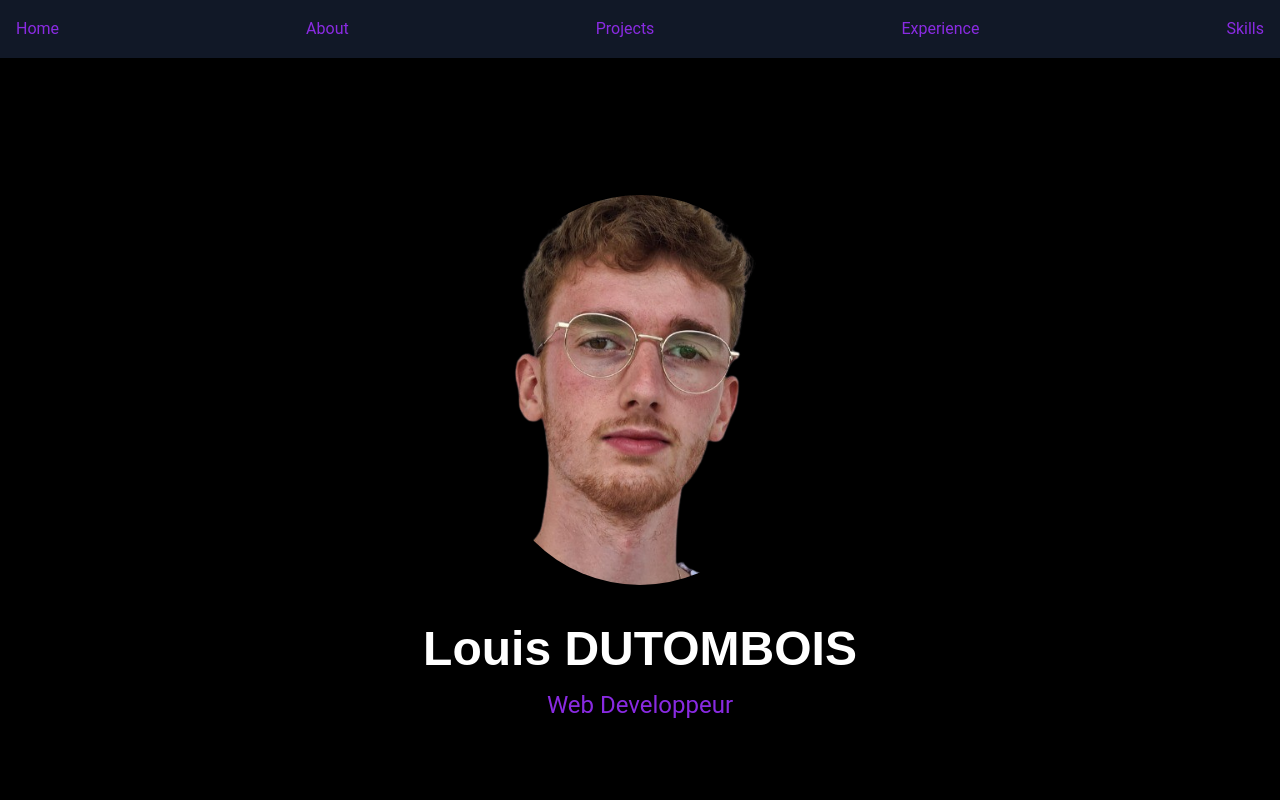
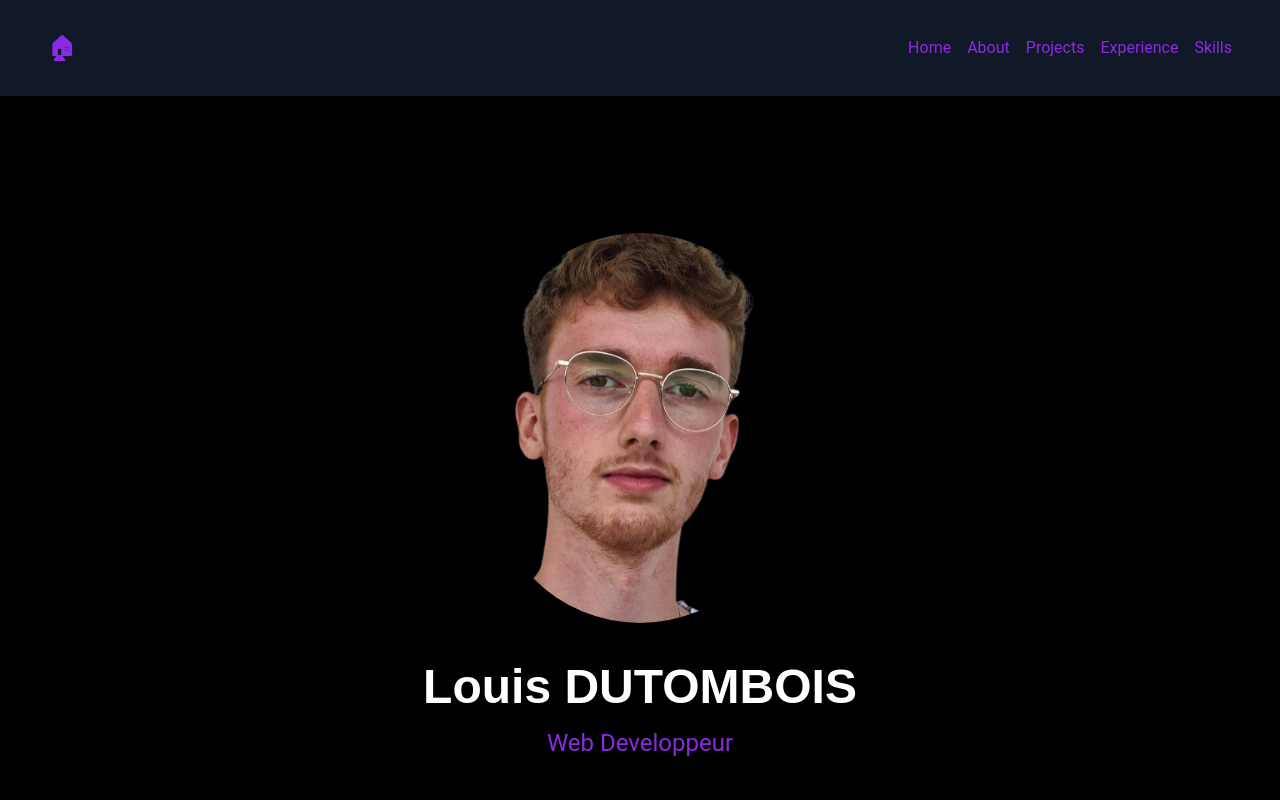
Before and after one commit to Louis-DUTOMBOIS/Portfolio-next, a Next.js app: page / in a window 1280 px wide. Shown: the top 800 px of the page. Built offline with nearby package versions, Linux system fonts and the light colour scheme.

Commit message:
Mise a jour du portfolio

```diff
--- a/app/NavBar/MobileNav.tsx
+++ b/app/NavBar/MobileNav.tsx
@@ -1,26 +1,54 @@
-import React from "react";
+import React, { useState } from "react";
 import Link from "next/link";
 
 const MobileNav = () => {
+    const [menuOpen, setMenuOpen] = useState(false);
+
+    const toggleMenu = () => {
+        setMenuOpen(!menuOpen);
+    };
+
     return (
         <nav className="bg-gray-900 p-4 text-white">
-            <ul className="flex justify-between">
-                <li>
-                    <Link href="/" aria-current="page" className="nav-link">Home</Link>
-                </li>
-                <li>
-                    <Link href="/About/" aria-current="page" className="nav-link">About</Link>
-                </li>
-                <li>
-                    <Link href="/Projects/" aria-current="page" className="nav-link">Projects</Link>
-                </li>
-                <li>
-                    <Link href="/Experience/" aria-current="page" className="nav-link">Experience</Link>
-                </li>
-                <li>
-                    <Link href="/Skills/" aria-current="page" className="nav-link">Skills</Link>
-                </li>
-            </ul>
+            <div className="max-w-7xl mx-auto px-4 sm:px-6 lg:px-8">
+                <div className="flex items-center justify-between h-16">
+                    <div className="flex-shrink-0">
+                        <Link href="/" legacyBehavior>
+                            <a className="text-violet font-bold text-2xl">🏠︎</a>
+                        </Link>
+                    </div>
+                    <div className="hidden md:block">
+                        <div className="ml-10 flex items-baseline space-x-4">
+                            <Link href="/" legacyBehavior><a className="nav-link">Home</a></Link>
+                            <Link href="/About/" legacyBehavior><a className="nav-link">About</a></Link>
+                            <Link href="/Projects/" legacyBehavior><a className="nav-link">Projects</a></Link>
+                            <Link href="/Experience/" legacyBehavior><a className="nav-link">Experience</a></Link>
+                            <Link href="/Skills/" legacyBehavior><a className="nav-link">Skills</a></Link>
+                        </div>
+                    </div>
+                    <div className="md:hidden">
+                        <button onClick={toggleMenu} className="inline-flex items-center justify-center p-2 rounded-md text-white hover:text-gray-400 focus:outline-none focus:ring-2 focus:ring-offset-2 focus:ring-offset-gray-800 focus:ring-white">
+                            <span className="sr-only">Open main menu</span>
+                            <svg className={`${menuOpen ? 'hidden' : 'block'} h-6 w-6`} xmlns="http://www.w3.org/2000/svg" viewBox="0 0 24 24" fill="none" stroke="currentColor" strokeWidth="2" strokeLinecap="round" strokeLinejoin="round">
+                                <path d="M3 12h18M3 6h18M3 18h18"></path>
+                            </svg>
+                            <svg className={`${menuOpen ? 'block' : 'hidden'} h-6 w-6`} xmlns="http://www.w3.org/2000/svg" viewBox="0 0 24 24" fill="none" stroke="currentColor" strokeWidth="2" strokeLinecap="round" strokeLinejoin="round">
+                                <path d="M6 18L18 6M6 6l12 12"></path>
+                            </svg>
+                        </button>
+                    </div>
+                </div>
+            </div>
+
+            <div className={`${menuOpen ? 'block' : 'hidden'} md:hidden`}>
+                <div className="px-2 pt-2 pb-3 space-y-2 sm:px-3 text-right">
+                    <Link href="/" legacyBehavior><a className="block nav-link">Home</a></Link>
+                    <Link href="/About/" legacyBehavior><a className="block nav-link">About</a></Link>
+                    <Link href="/Projects/" legacyBehavior><a className="block nav-link">Projects</a></Link>
+                    <Link href="/Experience/" legacyBehavior><a className="block nav-link">Experience</a></Link>
+                    <Link href="/Skills/" legacyBehavior><a className="block nav-link">Skills</a></Link>
+                </div>
+            </div>
         </nav>
     );
 }
```
